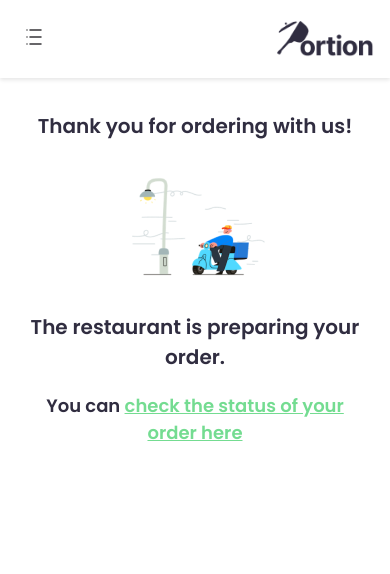
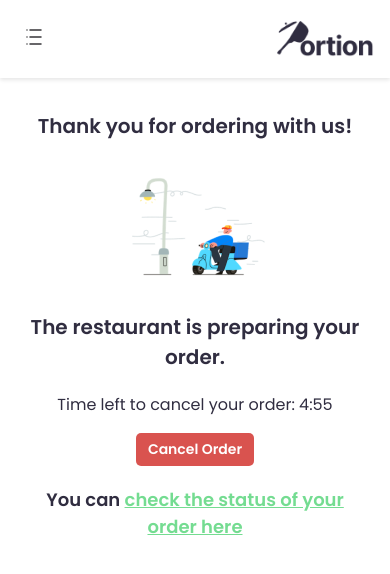
Before and after one commit to PatrickLiao-527/Portion-Client, a React (Create React App) app in the folder frontend/: page /order-confirmation in a window 390 px wide. Shown: the top 574 px of the page. Built offline with nearby package versions, Linux system fonts and the light colour scheme; no server answers.

Commit message:
- updated a frontend UI for cancelling order

```diff
--- a/frontend/src/assets/styles/OrderConfirmation.css
+++ b/frontend/src/assets/styles/OrderConfirmation.css
@@ -5,7 +5,7 @@
 }
 
 .thank-you-text,
-.preparing-text{
+.preparing-text {
   font-family: 'Poppins', sans-serif;
   font-size: 40px;
   font-weight: bold;
@@ -91,6 +91,36 @@
   color: #5cbf74;
 }
 
+/* Countdown Timer Styling */
+.countdown-timer {
+  margin: 20px 0;
+  font-family: 'Poppins', sans-serif;
+  font-size: 20px;
+  color: #302D40;
+}
+
+.cancel-order-button {
+  background-color: #d9534f;
+  color: #fff;
+  border: none;
+  padding: 10px 20px;
+  font-family: 'Poppins', sans-serif;
+  font-size: 18px;
+  font-weight: bold;
+  border-radius: 5px;
+  cursor: pointer;
+  transition: background-color 0.3s;
+}
+
+.cancel-order-button:disabled {
+  background-color: #ccc;
+  cursor: not-allowed;
+}
+
+.cancel-order-button:not(:disabled):hover {
+  background-color: #c9302c;
+}
+
 /* Order Status Styling */
 .order-status-item.order-confirmation {
   background: #FFFFFF;
@@ -171,7 +201,7 @@
 /* Media Queries for Responsiveness */
 @media (max-width: 768px) {
   .thank-you-text,
-  .preparing-text{
+  .preparing-text {
     font-size: 24px;
   }
   .redirect-text {
@@ -201,11 +231,20 @@
   .order-details.order-confirmation {
     font-size: 14px;
   }
+
+  .cancel-order-button {
+    font-size: 16px;
+    padding: 8px 16px;
+  }
+
+  .countdown-timer {
+    font-size: 18px;
+  }
 }
 
 @media (max-width: 480px) {
   .thank-you-text,
-  .preparing-text{
+  .preparing-text {
     font-size: 20px;
   }
   .redirect-text {
@@ -235,4 +274,13 @@
   .order-details.order-confirmation {
     font-size: 12px;
   }
+
+  .cancel-order-button {
+    font-size: 14px;
+    padding: 6px 12px;
+  }
+
+  .countdown-timer {
+    font-size: 16px;
+  }
 }
--- a/frontend/src/components/Header.js
+++ b/frontend/src/components/Header.js
@@ -15,7 +15,6 @@ const Header = ({ onSignUpClick, onLoginClick }) => {
   const [isDropdownOpen, setIsDropdownOpen] = useState(false);
   const dropdownRef = useRef(null);
   const navigate = useNavigate();
-  const { cartItems } = useCart();
 
   useEffect(() => {
     const path = location.pathname;
--- a/frontend/src/components/OrderConfirmation.js
+++ b/frontend/src/components/OrderConfirmation.js
@@ -8,6 +8,7 @@ import { fetchUserOrders } from '../services/api';
 
 const OrderConfirmation = () => {
   const [mostRecentOrder, setMostRecentOrder] = useState(null);
+  const [timeLeft, setTimeLeft] = useState(300); // 300 seconds = 5 minutes
   const { user } = useContext(AuthContext);
 
   useEffect(() => {
@@ -27,6 +28,25 @@ const OrderConfirmation = () => {
     fetchMostRecentOrder();
   }, [user]);
 
+  useEffect(() => {
+    const timer = setInterval(() => {
+      setTimeLeft(prevTime => prevTime > 0 ? prevTime - 1 : 0);
+    }, 1000);
+
+    return () => clearInterval(timer);
+  }, []);
+
+  const cancelOrder = () => {
+    // Implement the cancel order logic here
+    console.log('Order cancelled');
+  };
+
+  const formatTime = (seconds) => {
+    const minutes = Math.floor(seconds / 60);
+    const remainingSeconds = seconds % 60;
+    return `${minutes}:${remainingSeconds.toString().padStart(2, '0')}`;
+  };
+
   return (
     <div className="order-confirmation">
       <h1 className="thank-you-text">Thank you for ordering with us!</h1>
@@ -35,8 +55,18 @@ const OrderConfirmation = () => {
       </div>
       <p className="preparing-text">The restaurant is preparing your order.</p>
       {mostRecentOrder && (
-        <OrderStatus displayCount={1} />
+        <OrderStatus displayCount={1} showTitle={false} />
       )}
+      <div className="countdown-timer">
+        <p>Time left to cancel your order: {formatTime(timeLeft)}</p>
+        <button
+          className="cancel-order-button"
+          onClick={cancelOrder}
+          disabled={timeLeft === 0}
+        >
+          Cancel Order
+        </button>
+      </div>
       <p className="redirect-text">
         You can <Link to="/order-status" className="redirect-link">check the status of your order here</Link>
       </p>
--- a/frontend/src/components/OrderStatus.js
+++ b/frontend/src/components/OrderStatus.js
@@ -4,7 +4,7 @@ import { AuthContext } from '../contexts/AuthContext';
 import { WebSocketContext } from '../contexts/WebSocketContext';
 import '../assets/styles/OrderStatus.css';
 
-const OrderStatus = ({ displayCount }) => {
+const OrderStatus = ({ displayCount, showTitle = true }) => {
   const [orders, setOrders] = useState([]);
   const [expandedOrders, setExpandedOrders] = useState({});
   const { user } = useContext(AuthContext);
@@ -60,9 +60,7 @@ const OrderStatus = ({ displayCount }) => {
 
   return (
     <div className="order-status-container">
-      {displayCount && (
-        <div className="current-orders">
-          <h2>Current Orders</h2>
+      {showTitle && <h2>Current Orders</h2>}
       <div className="order-list">
         {currentOrders.length > 0 ? (
           currentOrders.map((order) => {
@@ -97,8 +95,6 @@ const OrderStatus = ({ displayCount }) => {
         )}
       </div>
     </div>
-      )}
-    </div>
   );
 };
 
```
Lines whose indentation alone changed are shown as unchanged.
